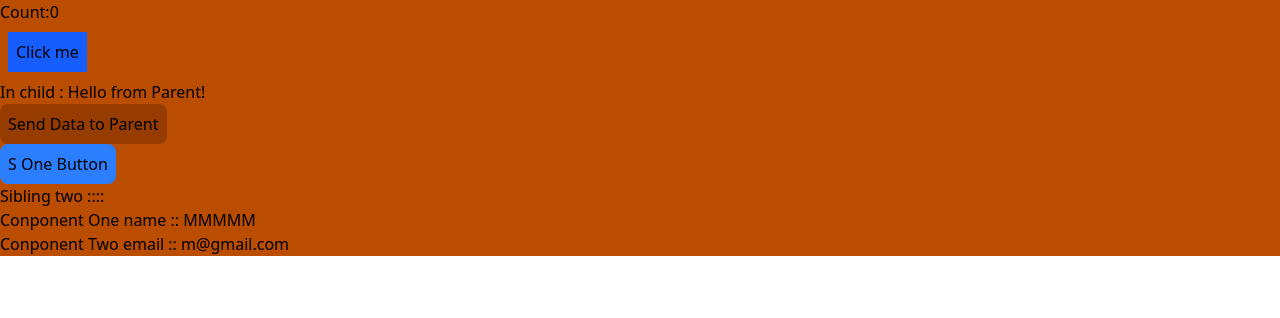
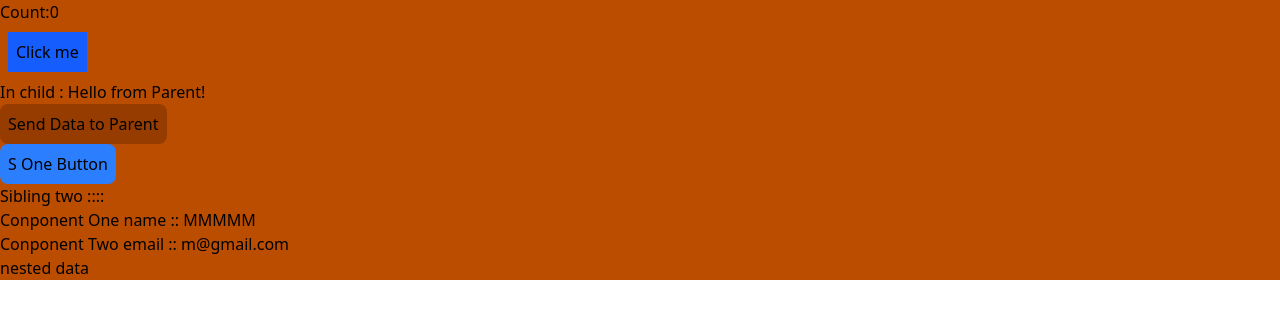
Before and after one commit to mamtapatil44/react-prcatice-app, a React (Vite) app: page / in a window 1280 px wide. Shown: the top 318 px of the page. Built offline with nearby package versions, Linux system fonts and the light colour scheme.

Commit message:
nested parent

```diff
--- a/src/App.jsx
+++ b/src/App.jsx
@@ -7,6 +7,7 @@ import UserFormProvider from './contexts/userform.provider';
 import Registration from './components/Registration';
 import Parent from './components/Parent';
 import SharedProvider, { ComponentOne, ComponentTwo } from './components/SharedConponent';
+import NestProvider, { NextParent } from './components/Netsed';
 
 const App = () => {
   const[count,setCount] = useState(0)
@@ -33,6 +34,11 @@ const App = () => {
 </SharedProvider>
 
 
+<NestProvider>
+<NextParent/>
+</NestProvider>
+
+
   </div>
 
   )
--- /dev/null
+++ b/src/components/Netsed.jsx
@@ -0,0 +1,26 @@
+import { createContext, useContext, useState } from "react";
+
+// There are multiple ways to manage state efficiently when a deeply nested child component needs to update the state of a parent component several levels above in a React application
+
+export const NestContext = createContext();
+
+const NestProvider = ({ children }) => {
+  const [data, setData] = useState("nested data");
+
+  return (
+    <NestContext.Provider value={{ data, setData }}>
+      {children}
+    </NestContext.Provider>
+  );
+};
+
+export default NestProvider;
+
+export const NextParent = () => <NextChild />;
+
+const NextChild = () => {
+    const {data} = useContext(NestContext)
+  return <div>
+    {data}
+  </div>;
+};
```
